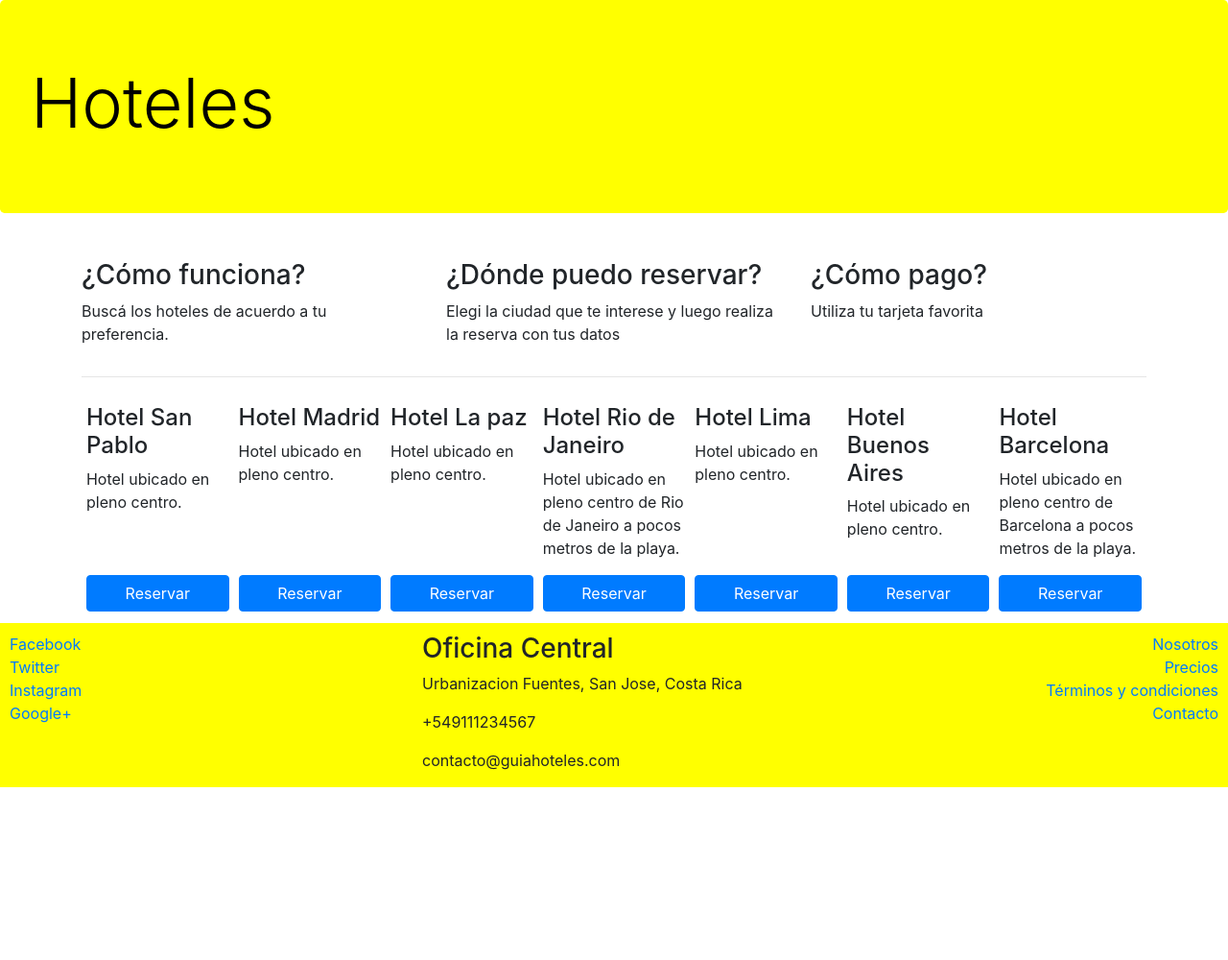
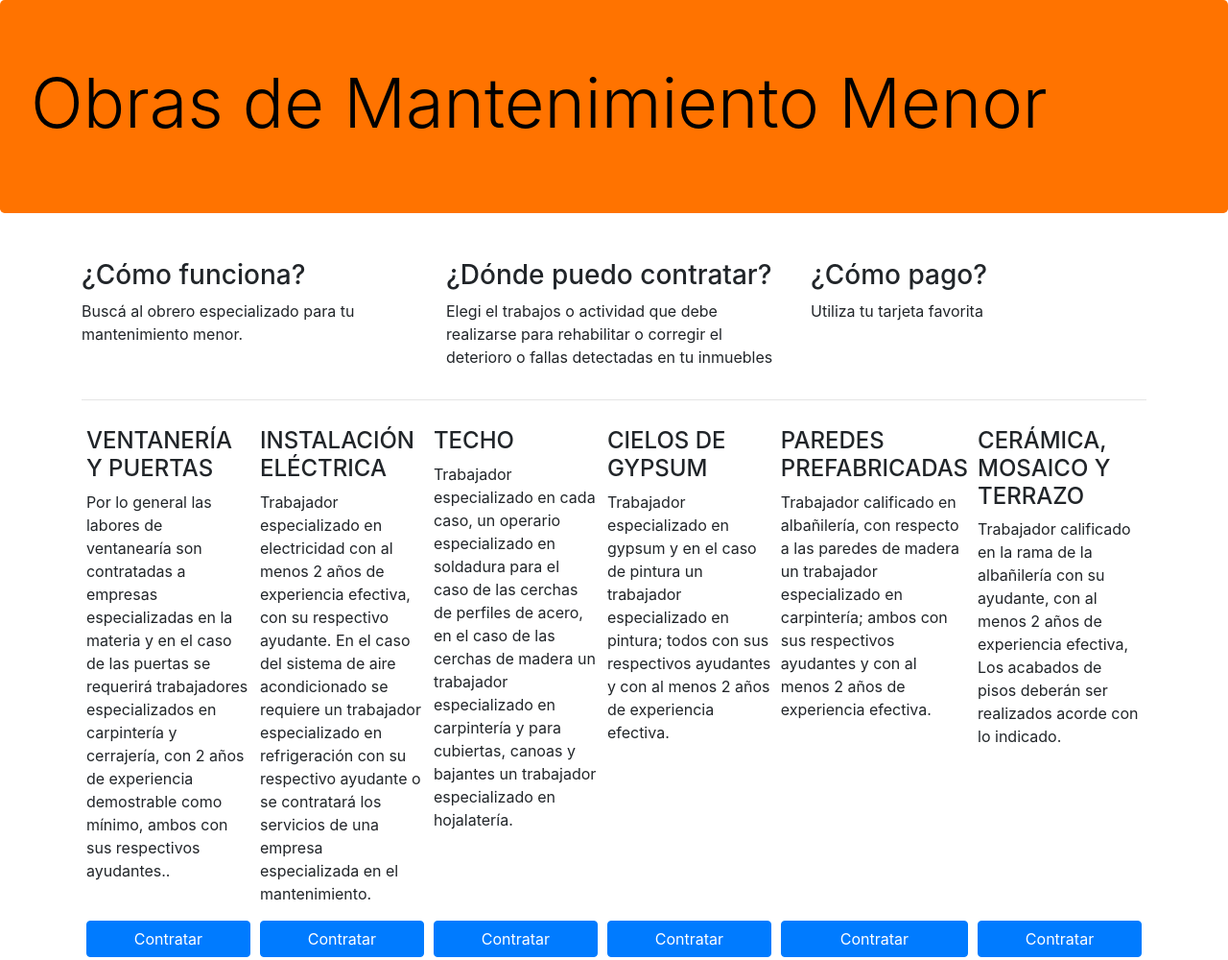
Before and after one commit to fpineda-dev/CapacitacionFran, a website: page index.html in a window 1280 px wide. Shown: the top 1000 px of the page at 96% size. Before the commit the page ends 820 px from the top, so only its background shows below. Drawn offline with nearby package versions, Linux system fonts and the light colour scheme.

Commit message:
Cambie los titulos y parrafos de la targeta

```diff
--- a/css/main.css
+++ b/css/main.css
@@ -1,11 +1,11 @@
 .jumbotron {
-    background-color: yellow;
+    background-color: rgb(255, 115, 0);
     color: black;
 }
 
 .footer {
     padding: 10px 10px 0 10px;
-    background-color: yellow;
+    background-color: rgb(255, 115, 0);
     margin-bottom: 0px;
     margin-top: 10px;
 }
@@ -17,9 +17,21 @@
                    puede ocupar hasta el doble del ancho, luego utiliza la propiedad flex-basis, especifica el ancho definido*/
    padding: 2px 5px 2px 5px;
    margin-top: 10px;
+
+}
+
+.card-hotel p {
+   text-align: left;
 }
 
 .btn-reserva {
     width: 100%;
+}
 
+.social a{
+    color: #ffffff;
 }
+
+.contacto a {
+    color: #ffffff;
+}
--- a/index.html
+++ b/index.html
@@ -8,12 +8,12 @@
     <!-- Bootstrap CSS -->
     <link rel="stylesheet" href="node_modules/bootstrap/dist/css/bootstrap.min.css">
     <link rel="stylesheet" href="./css/main.css">
-    <title>Guia Hoteles</title>
+    <title>Oficios y Habilidades</title>
   </head>
   <body>
 
     <div class="jumbotron">
-      <h1 class="display-3">Hoteles</h1>
+      <h1 class="display-3">Obras de Mantenimiento Menor</h1>
     </div>
 
     <div class="container">
@@ -21,13 +21,15 @@
         <div class="col-sm-4">
            <p>
                <h3>¿Cómo funciona?</h3>
-               <p>Buscá los hoteles de acuerdo a tu preferencia.</p>
+               <p>Buscá al obrero especializado para tu mantenimiento menor.</p>
            </p>
         </div>
         <div class="col-sm-4">
           <p>
-              <h3>¿Dónde puedo reservar?</h3>
-              <p>Elegi la ciudad que te interese y luego realiza la reserva con tus datos</p>
+              <h3>¿Dónde puedo contratar?</h3>
+              <p>Elegi el trabajos o actividad que debe
+                realizarse para rehabilitar o corregir el
+                deterioro o fallas detectadas en tu inmuebles</p>
           </p>
        </div>
        <div class="col-sm-4">
@@ -42,66 +44,72 @@
    <div class="d-flex flex-wrap flex-row-reverse">
      <div class="card-hotel d-flex flex-column justify-content-between">
         <div>
-          <h4>Hotel Barcelona</h4>
-          <p>Hotel ubicado en pleno centro de Barcelona a pocos metros de la playa.</p>
+          <h4>CERÁMICA, MOSAICO Y TERRAZO</h4>
+          <p>Trabajador calificado en la rama de la albañilería con su ayudante,
+            con al menos 2 años de experiencia efectiva,
+            Los acabados de pisos deberán ser realizados acorde con lo indicado.</p>
         </div>
         <div>
-          <button class="btn btn-primary btn-reserva">Reservar</button>
+          <button class="btn btn-primary btn-reserva">Contratar</button>
         </div>
     </div>
    <div class="card-hotel d-flex flex-column justify-content-between">
       <div>
-        <h4>Hotel Buenos Aires</h4>
-        <p>Hotel ubicado en pleno centro.</p>
+        <h4>PAREDES PREFABRICADAS</h4>
+        <p>Trabajador calificado en albañilería, con respecto a las paredes de madera
+           un trabajador especializado en carpintería; ambos con sus respectivos ayudantes
+           y con al menos 2 años de experiencia efectiva.</p>
       </div>
       <div>
-        <button class="btn btn-primary btn-reserva">Reservar</button>
+        <button class="btn btn-primary btn-reserva">Contratar</button>
       </div>
    </div>
      <div class="card-hotel d-flex flex-column justify-content-between">
       <div>
-        <h4>Hotel Lima</h4>
-        <p>Hotel ubicado en pleno centro.</p>
+        <h4>CIELOS DE GYPSUM</h4>
+        <p>Trabajador especializado en gypsum y en el caso de pintura un trabajador
+           especializado en pintura; todos con sus respectivos ayudantes y con al
+           menos 2 años de experiencia efectiva.</p>
       </div>
       <div>
-        <button class="btn btn-primary btn-reserva">Reservar</button>
+        <button class="btn btn-primary btn-reserva">Contratar</button>
       </div>
      </div>
      <div class="card-hotel d-flex flex-column justify-content-between">
        <div>
-         <h4>Hotel Rio de Janeiro</h4>
-         <p>Hotel ubicado en pleno centro de Rio de Janeiro a pocos metros de la playa.</p>
+         <h4>TECHO</h4>
+         <p>Trabajador especializado en cada caso, un operario especializado en soldadura
+            para el caso de las cerchas de perfiles de acero, en el caso de las cerchas
+            de madera un trabajador especializado en carpintería y para cubiertas,
+            canoas y bajantes un trabajador especializado en hojalatería.</p>
        </div>
        <div>
-         <button class="btn btn-primary btn-reserva">Reservar</button>
+         <button class="btn btn-primary btn-reserva">Contratar</button>
        </div>
      </div>
      <div class="card-hotel d-flex flex-column justify-content-between">
        <div>
-         <h4>Hotel La paz</h4>
-         <p>Hotel ubicado en pleno centro.</p>
+         <h4>INSTALACIÓN ELÉCTRICA</h4>
+         <p>Trabajador especializado en electricidad con al menos 2 años de experiencia efectiva,
+            con su respectivo ayudante. En el caso del sistema de aire acondicionado se requiere
+            un trabajador especializado en refrigeración con su respectivo ayudante o se contratará
+            los servicios de una empresa especializada en el mantenimiento.</p>
        </div>
        <div>
-         <button class="btn btn-primary btn-reserva">Reservar</button>
+         <button class="btn btn-primary btn-reserva">Contratar</button>
        </div>
      </div>
      <div class="card-hotel d-flex flex-column justify-content-between">
        <div>
-         <h4>Hotel Madrid</h4>
-         <p>Hotel ubicado en pleno centro.</p>
+         <h4>VENTANERÍA Y PUERTAS</h4>
+         <p>Por lo general las labores de ventanearía son contratadas a empresas especializadas
+            en la materia y en el caso de las puertas se requerirá trabajadores especializados
+            en carpintería y cerrajería, con 2 años de experiencia demostrable como mínimo,
+            ambos con sus respectivos ayudantes..</p>
        </div>
        <div>
-         <button class="btn btn-primary btn-reserva">Reservar</button>
+         <button class="btn btn-primary btn-reserva">Contratar</button>
        </div>
-     </div>
-     <div class="card-hotel d-flex flex-column justify-content-between">
-      <div>
-        <h4>Hotel San Pablo</h4>
-        <p>Hotel ubicado en pleno centro.</p>
-      </div>
-      <div>
-        <button class="btn btn-primary btn-reserva">Reservar</button>
-      </div>
      </div>
 
    </div>
@@ -110,7 +118,7 @@
 
   <footer class="footer">
     <div class="row">
-      <div class="col-sm-4 d-flex flex-column">
+      <div class="col-sm-4 d-flex flex-column social">
         <a href="http://www.facebook.com">Facebook</a>
         <a href="http://www.twitter.com">Twitter</a>
         <a href="http://www.instagram.com">Instagram</a>
@@ -120,11 +128,11 @@
           <address>
               <h3>Oficina Central</h3>
                 <p>Urbanizacion Fuentes, San Jose, Costa Rica</p>
-                <p>+549111234567</p>
-                <p>contacto@guiahoteles.com</p>
+                <p>+50688603191</p>
+                <p>contacto@mantenimiento.com</p>
           </address>
       </div>
-      <div class="col-sm-4 d-flex flex-column align-items-end">
+      <div class="col-sm-4 d-flex flex-column align-items-end contacto">
         <a href="http://www.facebook.com">Nosotros</a>
         <a href="http://www.twitter.com">Precios</a>
         <a href="http://www.instagram.com">Términos y condiciones</a>
```
